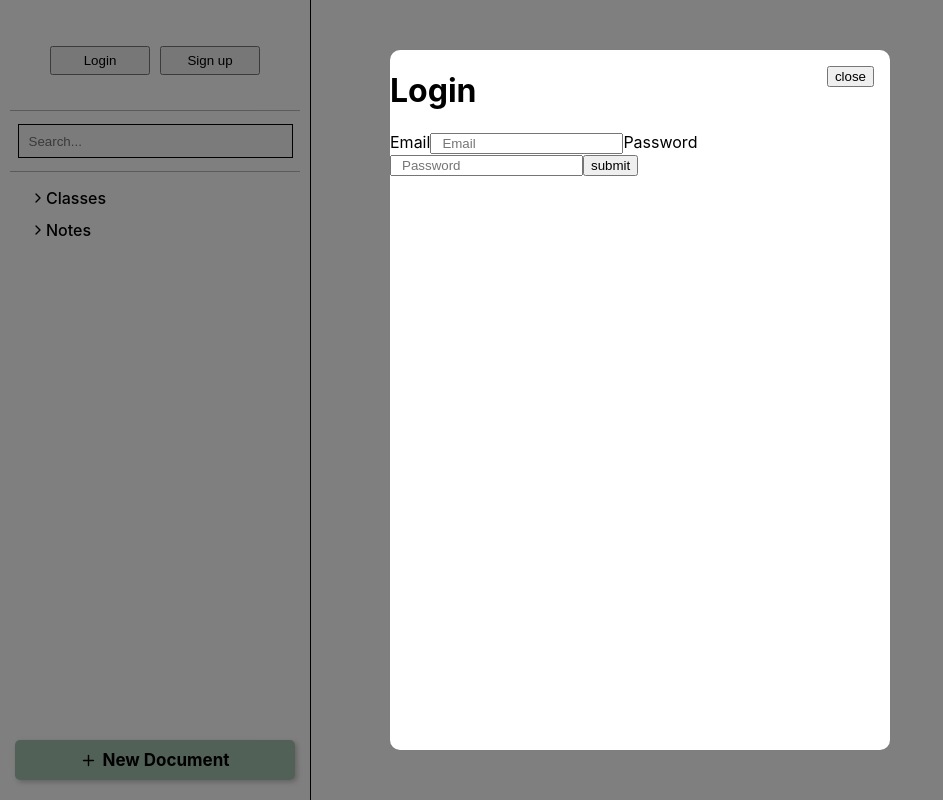
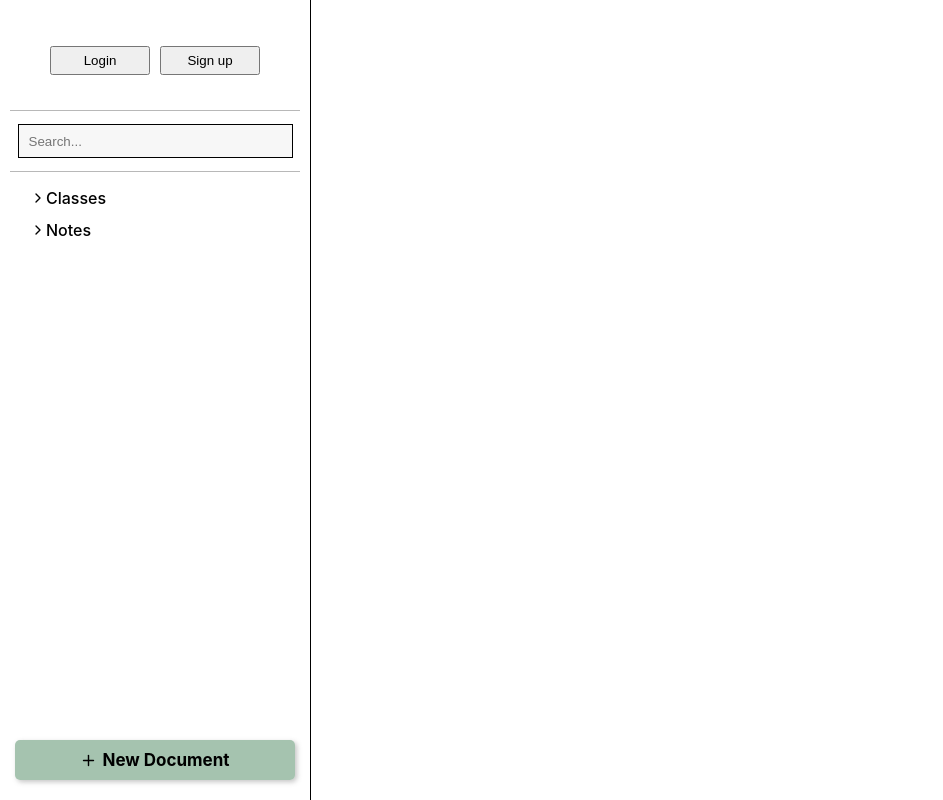
Before and after one commit to JeremyOlea/MemPal, a React (Create React App) app in the folder frontend/: page / in a window 1280 px wide. Shown: the whole page, without its empty margins (0-943 px from the left). Built offline with nearby package versions, Linux system fonts and the light colour scheme.

Commit message:
make login look nice

```diff
--- a/frontend/src/components/LoginSignup/LoginPopup.css
+++ b/frontend/src/components/LoginSignup/LoginPopup.css
@@ -20,16 +20,49 @@
     background-color: white;
 
     border-radius: 10px;
+
+    -webkit-user-select: none; /* Safari */
+    -moz-user-select: none; /* Firefox */
+    -ms-user-select: none; /* IE10+/Edge */
+    user-select: none; /* Standard */
 }
 
 .login-inner .close-btn {
     position: absolute;
     top: 16px;
     right: 16px;
+    cursor: pointer;
+    color: black;
 }
 
-.login-form {
+.login-inner .close-btn:hover {
+    color: gray;
+}
+
+.login-flex {
+    height: 100%;
     display: flex;
     flex-direction: column;
     align-items: center;
+
+    padding-top: 80px;
 }
+
+.login-header {
+    align-self: center;
+    padding-bottom: 50px;
+}
+
+.input-label {
+    padding-left: 50px;
+    padding-bottom: 10px;
+    align-self: flex-start;
+}
+
+.input-field {
+    width: 76%;
+    height: 30px;
+    background-color: rgba(165, 165, 165, 0.089);
+    border: 1px solid;
+    margin-bottom: 20px;;
+}
--- a/frontend/src/components/LoginSignup/LoginPopup.js
+++ b/frontend/src/components/LoginSignup/LoginPopup.js
@@ -1,6 +1,7 @@
 import React, { Component } from 'react'
 import './LoginPopup.css'
-import {API_ADDRESS} from'../../constants'
+import { API_ADDRESS } from '../../constants'
+import { FiX } from 'react-icons/fi'
 
 export class LoginPopup extends Component {
     state = {
@@ -47,16 +48,20 @@ export class LoginPopup extends Component {
         return (this.props.trigger) ? (
             <div className='login-outer'>
                 <div className='login-inner'>
-                    <h1>Login</h1>
-                    {/* <form className='login-form'> */}
-                        <span>Email</span>
-                        <input type='text' placeholder='Email' onChange={this.handleEmailChange}/>
-                        <span>Password</span>
-                        <input type='password' placeholder='Password' onChange={this.handlePasswordChange}/>
+                    <div className='login-flex'>
+                        <h1 className='login-header'>Login</h1>
+                        <span className='input-label'>Email</span>
+                        <input type='text' placeholder='Email' onChange={this.handleEmailChange}
+                            className='input-field'/>
+                        <span className='input-label'>Password</span>
+                        <input type='password' placeholder='Password' onChange={this.handlePasswordChange}
+                            className='input-field'/>
                         <button onClick={this.handleSubmit}>submit</button>
-                    {/* </form> */}
-                    <button className='close-btn'
-                            onClick={() => this.props.loginButtonOnClick(false)}>close</button>
+                        <FiX className='close-btn'
+                            onClick={() => this.props.loginButtonOnClick(false)}
+                            size={25}/>
+                    </div>
+
                 </div>
             </div>
         ) : "";
--- a/frontend/src/pages/Home/Home.js
+++ b/frontend/src/pages/Home/Home.js
@@ -6,7 +6,7 @@ import './Home.css'
 
 export class Home extends Component {
     state = {
-        loginOpen: true,
+        loginOpen: false,
     }
 
     changeLoginPopupState = (b) => {
```
